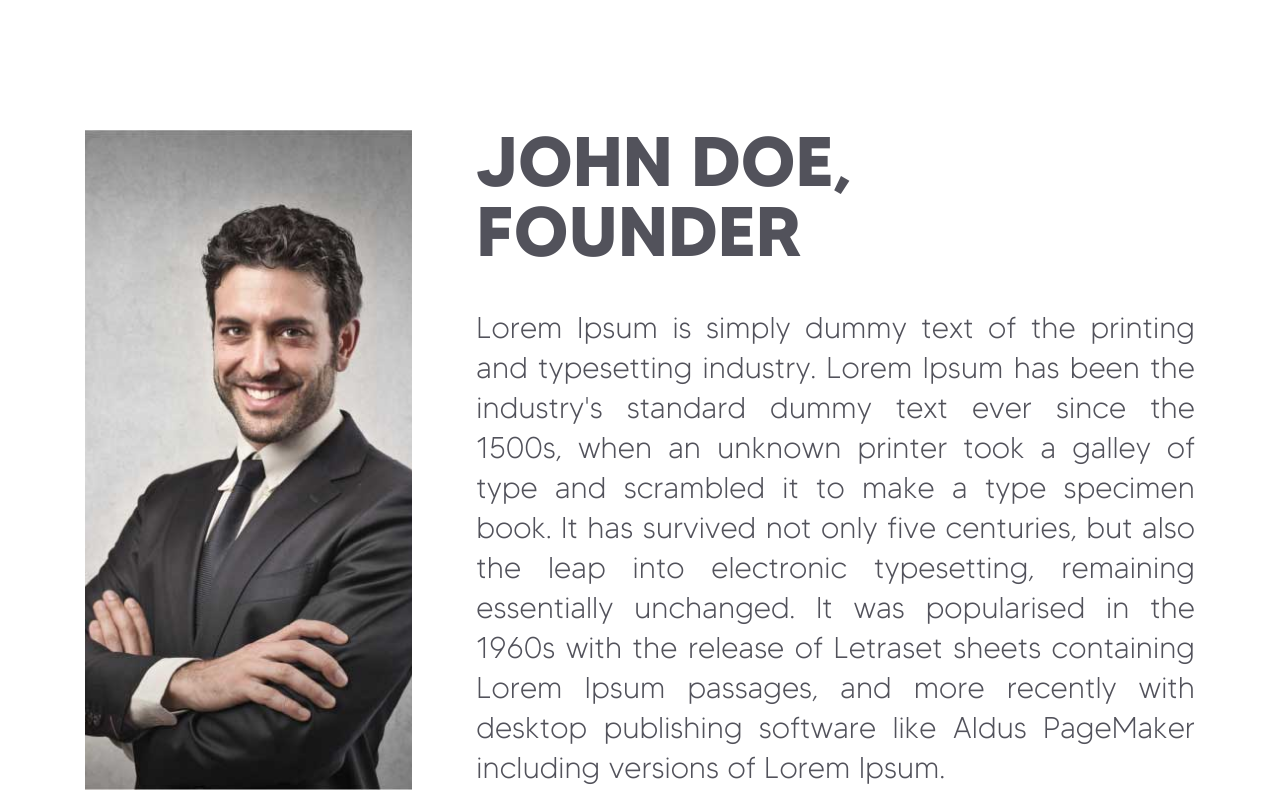
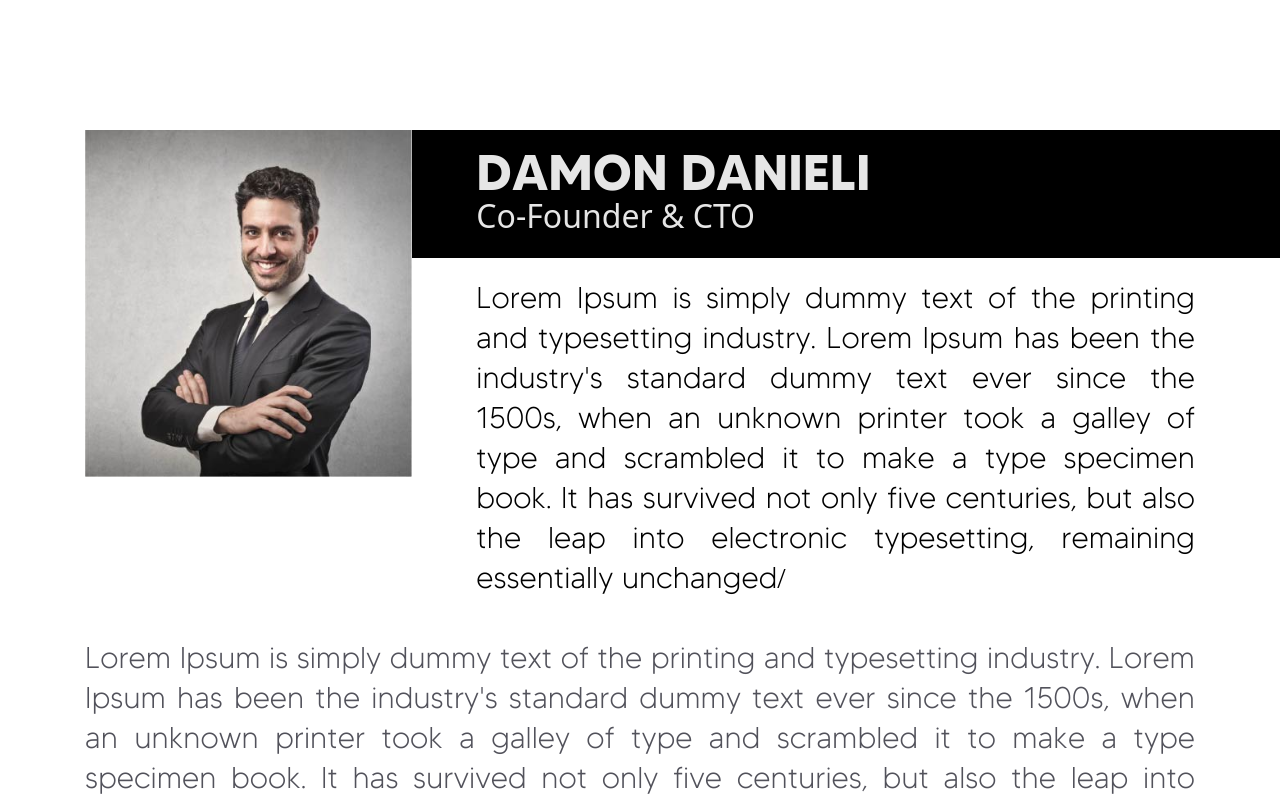
Before and after one commit to alamincoders/leading-page-react-vite-tailwindcss, a React (Vite) app: page /home in a window 1280 px wide. Shown: the part 7740-8540 px from the top of the page. Built offline with nearby package versions, Linux system fonts and the light colour scheme.

Commit message:
updated founder section

```diff
--- a/src/components/screen/Founder.jsx
+++ b/src/components/screen/Founder.jsx
@@ -1,21 +1,25 @@
-import founderImg from "../../assets/images/Asset 2-20.jpg";
+import founderImg from "../../assets/images/latest/img6.jpg";
 const Founder = () => {
   return (
-    <section id="founder" className="py-24 md:py-44 lg:py-72">
+    <section id="founder" className="py-24 md:py-44 lg:py-72 relative overflow-hidden">
       <div className="container_fluid">
-        <div className="grid grid-cols-1 xl:grid-cols-3 gap-8 md:gap-16">
-          <div className="w-full h-full">
-            <img className="w-full h-full object-cover object-center" src={founderImg} alt="" />
+        <div className="w-full h-32 bg-black absolute z-0 hidden lg:block"></div>
+        <div className="grid grid-cols-1 xl:grid-cols-3 gap-8 md:gap-16 z-10 relative">
+          <div className="w-full">
+            <img className="w-full object-cover object-center" src={founderImg} alt="" />
           </div>
-          <div className="xl:col-span-2 text-zinc-600 mt-5 xl:mt-0">
-            <h2 className="text-3xl md:text-5xl lg:text-[70px] font-bold  uppercase mb-5 xl:mb-10 font-tommy_bold">JOHN DOE, FOUNDER</h2>
-            <p className="text-xl md:text-2xl lg:text-[30px] font-tommy_light font-medium !leading-[40px] md:text-justify">
-              Lorem Ipsum is simply dummy text of the printing and typesetting industry. Lorem Ipsum has been the industry&apos;s standard dummy text
-              ever since the 1500s, when an unknown printer took a galley of type and scrambled it to make a type specimen book. It has survived not
-              only five centuries, but also the leap into electronic typesetting, remaining essentially unchanged. It was popularised in the 1960s
-              with the release of Letraset sheets containing Lorem Ipsum passages, and more recently with desktop publishing software like Aldus
-              PageMaker including versions of Lorem Ipsum.
-            </p>
+          <div className="xl:col-span-2 mt-5">
+            <div className="text-white/90 mb-12">
+              <h2 className=" text-3xl md:text-5xl lg:text-[50px] font-bold  uppercase font-tommy_bold leading-none">DAMON DANIELI</h2>
+              <h4 className="font-sans font-medium text-[22px] md:text-[28px] lg:text-[32px] leading-none">Co-Founder & CTO</h4>
+            </div>
+            <div>
+              <p className="text-xl md:text-2xl lg:text-[30px] font-tommy_light font-medium !leading-[40px] md:text-justify">
+                Lorem Ipsum is simply dummy text of the printing and typesetting industry. Lorem Ipsum has been the industry&apos;s standard dummy
+                text ever since the 1500s, when an unknown printer took a galley of type and scrambled it to make a type specimen book. It has
+                survived not only five centuries, but also the leap into electronic typesetting, remaining essentially unchanged/
+              </p>
+            </div>
           </div>
         </div>
         <div className="mt-10 text-zinc-600">
```
